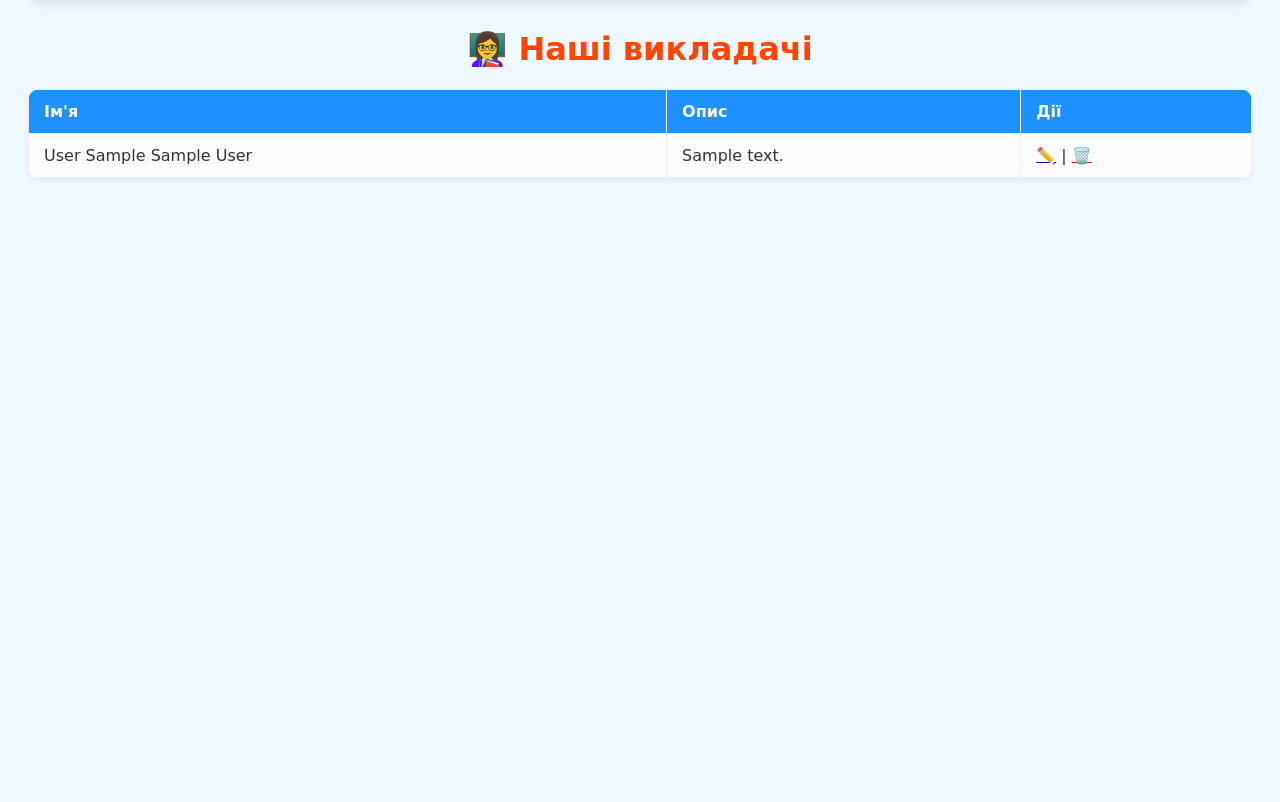
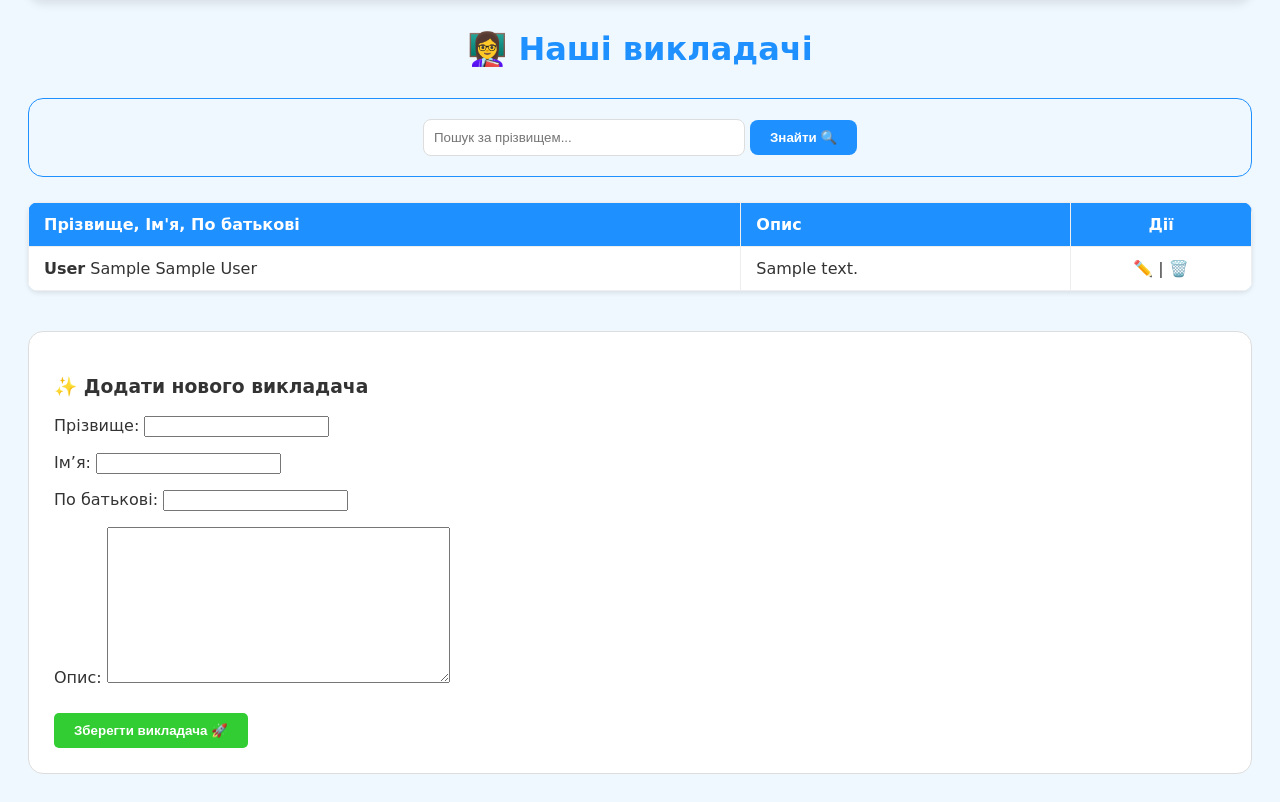
Before and after one commit to LiliyaBaieva/hobby_hub, a Django app: page /teachers/ in a window 1280 px wide. Shown: the part 93-895 px from the top of the page. Before the commit the page ends 271 px from the top, so only its background shows below. Run offline with Django 5.2, Linux system fonts and the light colour scheme; a user stored in the database is signed in; tables that the repository leaves empty hold one stand-in row (values such as "Sample post").

Commit message:
added searched field

```diff
--- a/school_admin/templates/school_admin/teachers.html
+++ b/school_admin/templates/school_admin/teachers.html
@@ -1,19 +1,95 @@
 {% extends "school_admin/base.html" %}
+
 {% block content %}
+<style>
+    h1 { text-align: center; color: #1e90ff; margin-bottom: 30px; }
+    table { width: 100%; border-collapse: collapse; background: white; border-radius: 10px; overflow: hidden; box-shadow: 0 2px 5px rgba(0,0,0,0.1); }
+    th, td { padding: 12px 15px; border: 1px solid #eee; text-align: left; }
+    th { background: #1e90ff; color: white; font-weight: bold; }
+    tr:nth-child(even) { background-color: #f9f9f9; }
+
+    /* Стиль для пошуку */
+    .search-container {
+        margin-bottom: 25px;
+        text-align: center;
+        background: #f0f8ff;
+        padding: 20px;
+        border-radius: 15px;
+        border: 1px solid #1e90ff;
+    }
+    .search-container input {
+        padding: 10px;
+        width: 300px;
+        border-radius: 8px;
+        border: 1px solid #ddd;
+    }
+    .btn-search {
+        background: #1e90ff;
+        color: white;
+        border: none;
+        padding: 10px 20px;
+        border-radius: 8px;
+        cursor: pointer;
+        font-weight: bold;
+    }
+
+    .form-section { margin-top: 40px; background: white; padding: 25px; border-radius: 15px; border: 1px solid #ddd; }
+    .btn-save { background: #32cd32; color: white; border: none; padding: 10px 20px; border-radius: 5px; cursor: pointer; font-weight: bold; margin-top: 10px; }
+</style>
+
 <h1>👩‍🏫 Наші викладачі</h1>
+
+<div class="search-container">
+    <form method="get" action="">
+        <input type="text" name="q" value="{{ query|default:'' }}" placeholder="Пошук за прізвищем...">
+        <button type="submit" class="btn-search">Знайти 🔍</button>
+        {% if query %}
+            <a href="{% url 'teacher_list' %}" style="margin-left: 10px; color: #666; text-decoration: none;">Скинути</a>
+        {% endif %}
+    </form>
+</div>
+
 <table>
-    <tr><th>Ім'я</th><th>Опис</th>{% if user.is_staff %}<th>Дії</th>{% endif %}</tr>
+    <thead>
+        <tr>
+            <th>Прізвище, Ім'я, По батькові</th>
+            <th>Опис</th>
+            {% if user.is_staff %}
+                <th style="width: 150px; text-align: center;">Дії</th>
+            {% endif %}
+        </tr>
+    </thead>
+    <tbody>
         {% for t in teachers %}
         <tr>
-        <td>{{ t.last_name }} {{ t.first_name }} {{ t.middle_name|default:"" }}</td>
+            <td><strong>{{ t.last_name }}</strong> {{ t.first_name }} {{ t.middle_name|default:"" }}</td>
             <td>{{ t.description }}</td>
             {% if user.is_staff %}
-        <td>
-            <a href="{% url 'edit_teacher' t.pk %}">✏️</a> |
-            <a href="{% url 'delete_teacher' t.pk %}" style="color:red;">🗑️</a>
+            <td style="text-align: center;">
+                <a href="{% url 'edit_teacher' t.pk %}" style="text-decoration: none;">✏️</a> |
+                <a href="{% url 'delete_teacher' t.pk %}" style="color:red; text-decoration: none;" onclick="return confirm('Видалити?')">🗑️</a>
             </td>
             {% endif %}
         </tr>
+        {% empty %}
+        <tr>
+            <td colspan="3" style="text-align: center; padding: 20px; color: #999;">
+                Викладачів не знайдено за вашим запитом.
+            </td>
+        </tr>
         {% endfor %}
+    </tbody>
 </table>
+
+{% if user.is_staff %}
+<div class="form-section">
+    <h3>✨ Додати нового викладача</h3>
+    <form method="post">
+        {% csrf_token %}
+        {{ form.as_p }}
+        <button type="submit" class="btn-save">Зберегти викладача 🚀</button>
+    </form>
+</div>
+{% endif %}
+
 {% endblock %}
```
Also changed, not shown: school_admin/templates/school_admin/index.html (+46 -3 lines), school_admin/templates/school_admin/students.html (+52 -2 lines). Lines whose indentation alone changed are shown as unchanged.
